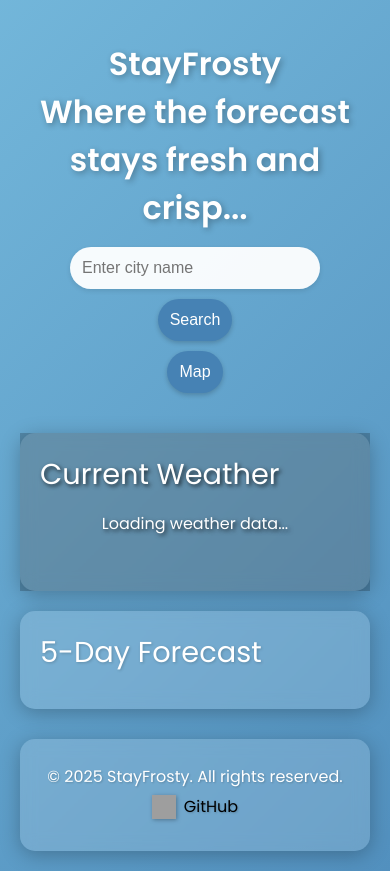
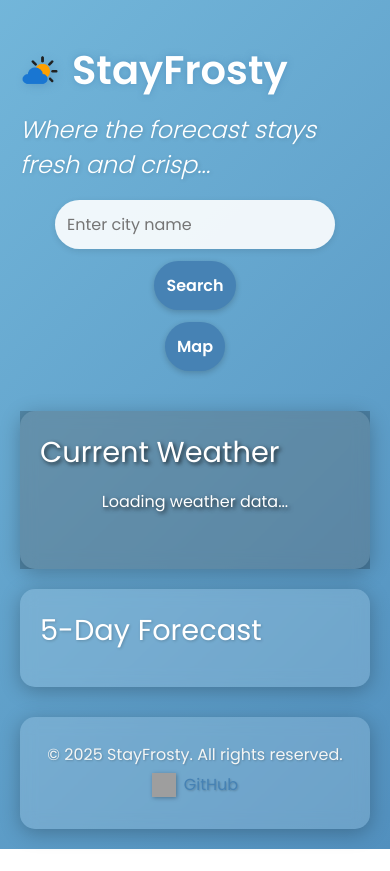
Before and after one commit to Advay-2306/StayFrosty-Weather-App, a plain HTML site: page index.html in a window 390 px wide. After the commit the page ends 849 px from the top, so only its background shows below. Drawn offline with nearby package versions, Linux system fonts and the light colour scheme; grey boxes are pictures that could not be loaded.

Commit message:
Update script.js and header-footer.css

```diff
--- a/StayFrostyApp/header-footer.css
+++ b/StayFrostyApp/header-footer.css
@@ -1,57 +1,98 @@
-/* header-footer.css */
-
-/* Header Styles */
+/* Header styles */
 header {
-    text-align: center;
     padding: 20px 0;
 }
 
+.navbar {
+    display: flex;
+    align-items: center;
+    justify-content: flex-start;
+    margin-bottom: 12px;
+}
+
+.nav-brand {
+    display: flex;
+    align-items: center;
+    text-decoration: none;
+    color: #F5F6F5;
+}
+
+.nav-logo {
+    width: 40px;
+    height: 40px;
+    margin-right: 12px;
+    filter: drop-shadow(2px 2px 4px rgba(70, 130, 180, 0.4));
+    transition: transform 0.3s ease, filter 0.3s ease;
+}
+
+.nav-brand:hover .nav-logo {
+    transform: scale(1.15);
+    filter: drop-shadow(0 0 8px rgba(135, 206, 235, 0.6));
+}
+
+.nav-brand span {
+    font-family: 'Poppins', sans-serif;
+    font-size: 2.2rem;
+    font-weight: 700;
+    color: #FFFFFF;
+    text-shadow: 0 0 6px rgba(70, 130, 180, 0.5);
+    animation: slideIn 0.8s ease-out;
+}
+
 header h1 {
-    font-size: 2.5rem;
-    font-weight: 600;
-    text-shadow: 2px 2px 6px rgba(0, 0, 0, 0.3);
+    font-family: 'Poppins', sans-serif;
+    font-size: 1.6rem;
+    font-weight: 300;
+    font-style: italic;
+    text-align: left;
+    color: white;
+    text-shadow: 1px 1px 4px rgba(0, 0, 0, 0.15);
     animation: slideIn 0.8s ease-out;
 }
 
 .search-bar {
     display: flex;
     justify-content: center;
-    gap: 10px;
-    margin-top: 15px;
+    gap: 12px;
+    margin-top: 18px;
 }
 
 input, button {
     padding: 12px;
     border-radius: 25px;
     border: none;
+    font-family: 'Poppins', sans-serif;
     font-size: 1rem;
     transition: all 0.3s ease;
 }
 
 input {
     width: 250px;
-    background: rgba(255, 255, 255, 0.95);
-    color: #333;
+    background: rgba(255, 255, 255, 0.9);
+    color: #333333;
     outline: none;
-    box-shadow: 0 2px 5px rgba(0, 0, 0, 0.1);
+    box-shadow: 0 2px 6px rgba(0, 0, 0, 0.1);
+    font-weight: 400;
 }
 
 input:focus {
-    box-shadow: 0 0 15px rgba(255, 255, 255, 0.7);
+    box-shadow: 0 0 12px rgba(135, 206, 235, 0.8);
     transform: scale(1.02);
+    background: #FFFFFF;
 }
 
 button {
     background: #4682B4;
-    color: white;
+    color: #FFFFFF;
     cursor: pointer;
-    box-shadow: 0 2px 5px rgba(0, 0, 0, 0.2);
+    box-shadow: 0 2px 6px rgba(0, 0, 0, 0.2);
+    font-weight: 600;
 }
 
 button:hover {
     background: #5A9BD4;
     transform: scale(1.05) translateY(-2px);
-    box-shadow: 0 4px 10px rgba(0, 0, 0, 0.3);
+    box-shadow: 0 4px 12px rgba(0, 0, 0, 0.25);
 }
 
 /* Footer Styles */
@@ -67,13 +108,16 @@ button:hover {
 }
 
 .footer p {
+    font-family: 'Poppins', sans-serif;
     font-size: 1rem;
+    font-weight: 400;
     margin: 5px 0;
+    color: #F5F6F5;
     text-shadow: 1px 1px 2px rgba(0, 0, 0, 0.2);
 }
 
 .footer a {
-    color: black;
+    color: #4682B4;
     text-decoration: none;
     transition: all 0.3s ease;
     display: inline-flex;
@@ -82,9 +126,9 @@ button:hover {
 }
 
 .footer a:hover {
-    color: #FFFFFF;
+    color: #87CEEB;
     text-decoration: underline;
-    text-shadow: 0 0 5px rgba(255, 255, 255, 0.8);
+    text-shadow: 0 0 5px rgba(135, 206, 235, 0.8);
 }
 
 .github-logo {
@@ -96,12 +140,22 @@ button:hover {
 
 .footer a:hover .github-logo {
     transform: scale(1.1);
-    filter: drop-shadow(0 0 5px rgba(255, 255, 255, 0.8));
+    filter: drop-shadow(0 0 5px rgba(135, 206, 235, 0.8));
 }
 
 /* Media Queries for Header */
 @media (max-width: 768px) {
+    .nav-brand span {
+        font-size: 1.8rem; /* Adjusted for smaller screens */
+    }
     header h1 {
-        font-size: 2rem;
+        font-size: 1.3rem; /* Slightly larger than before */
+    }
+    .search-bar {
+        flex-direction: column;
+        align-items: center;
+    }
+    input {
+        width: 80%;
     }
 }
--- a/StayFrostyApp/script.js
+++ b/StayFrostyApp/script.js
@@ -18,15 +18,15 @@ let currentTimezoneOffset = 0;
 
 // Mapping weather conditions to background images
 const weatherBackgrounds = {
-    'clear_sky_day': '../weather_pics/clearskyday.jpg',
-    'clear_sky_night': '../weather_pics/clearnightsky.jpg',
-    'cloudy': '../weather_pics/overcastclouds.jpg',
-    'light_rain': '../weather_pics/rain.jpg',
-    'moderate_rain': '../weather_pics/rain.jpg',
-    'heavy_rain': '../weather_pics/rain.jpg',
-    'thunderstorm': '../weather_pics/thunderstorm.jpg',
-    'snow': '../weather_pics/snowfall.jpg',
-    'mist_haze': '../weather_pics/haze.jpg'
+    'clear_sky_night': 'weather_pics/clearnightsky.jpg',
+    'clear_sky_day': 'weather_pics/clearskyday.jpg',
+    'cloudy': 'weather_pics/overcastclouds.jpg',
+    'light_rain': 'weather_pics/rain.jpg',
+    'moderate_rain': 'weather_pics/rain.jpg',
+    'heavy_rain': 'weather_pics/rain.jpg',
+    'thunderstorm': 'weather_pics/thunderstorm.jpg',
+    'snow': 'weather_pics/snowfall.jpg',
+    'mist_haze': 'weather_pics/haze.jpg'
 };
 
 // Determine background based on weather and time
@@ -179,7 +179,7 @@ function displayCurrentWeather(dayData, city, date) {
     switch (weatherDesc) {
         case 'clear sky':
             if (isDaytime) {
-                gradient = 'linear-gradient(135deg, #FFD700, #87CEFA)';
+                gradient = 'linear-gradient(135deg,rgb(104, 173, 238), rgb(75, 214, 158))';
             } else {
                 gradient = 'linear-gradient(135deg, #1B263B, #415A77)';
             }
--- a/index.html
+++ b/index.html
@@ -14,7 +14,13 @@
 <body>
 <div class="container">
     <header>
-        <h1>StayFrosty<br>Where the forecast stays fresh and crisp...</h1>
+        <nav class="navbar">
+            <a href="#" class="nav-brand">
+                <img src="weather_pics\logo.png" alt="StayFrosty Logo" class="nav-logo">
+                <span style="font-size: 2.5rem;">StayFrosty</span>
+            </a>
+        </nav>
+        <h1 style="font-size: 1.5rem;">Where the forecast stays fresh and crisp...</h1>
         <div class="search-bar">
             <input type="text" id="search" placeholder="Enter city name">
             <button id="searchBtn">Search</button>
@@ -39,7 +45,7 @@
     <footer class="footer">
         <p>© 2025 StayFrosty. All rights reserved.</p>
         <p>
-            <a href="https://github.com/Advay-2306/StayFrosty-Weather-App" target="_blank" rel="noopener noreferrer">
+            <a href="https://github.com/Advay-2306/StayFrosty-Weather-App">
                 <img src="https://w7.pngwing.com/pngs/646/324/png-transparent-github-computer-icons-github-logo-monochrome-head-thumbnail.png" alt="GitHub Logo" class="github-logo"> GitHub
             </a>
         </p>
@@ -47,5 +53,4 @@
 </div>
 <script src="https://unpkg.com/leaflet@1.9.4/dist/leaflet.js"></script>
 <script src="StayFrostyApp\script.js"></script>
-</body>
 </html>
```
Also changed, not shown: weather_pics/logo.png (added).
